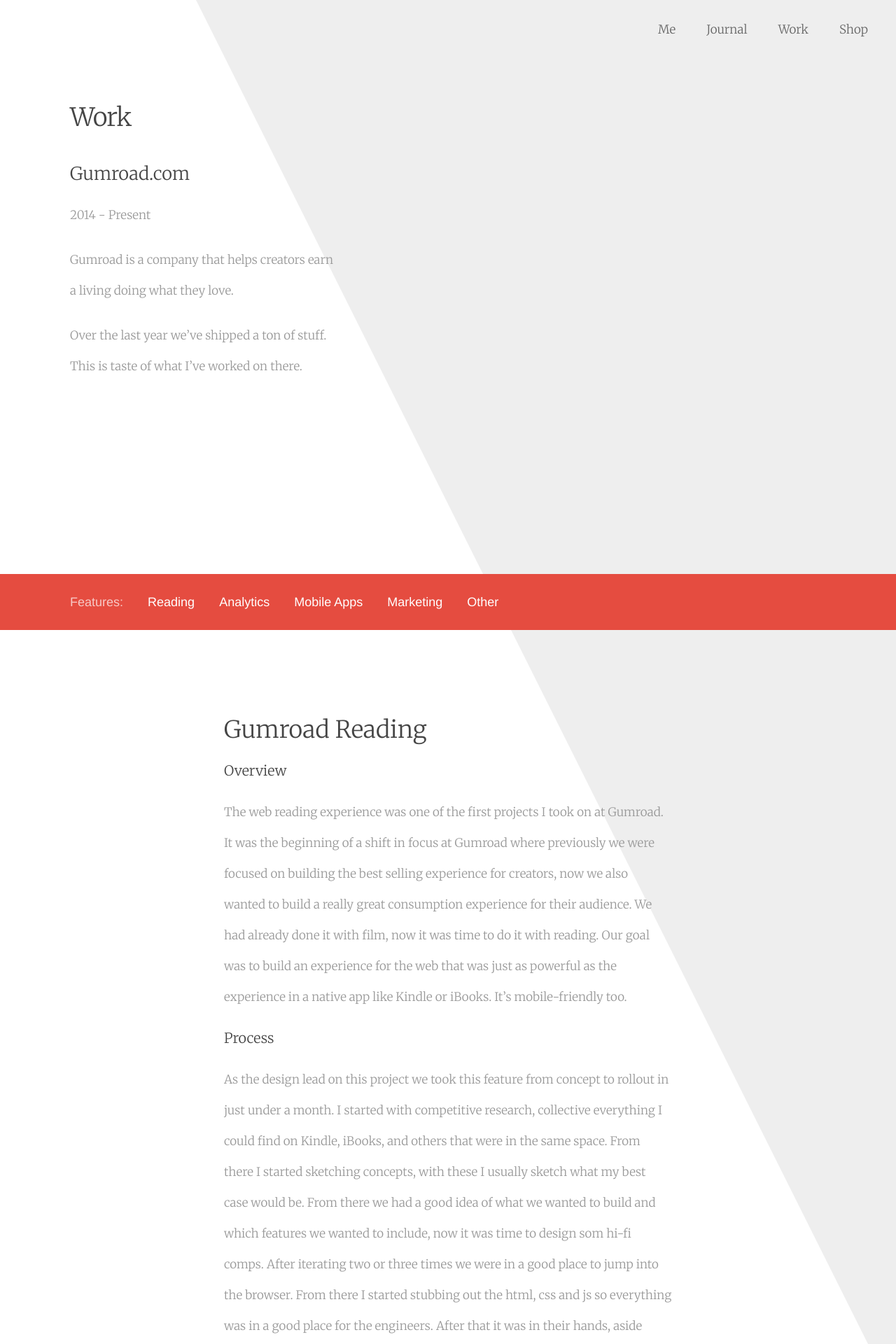
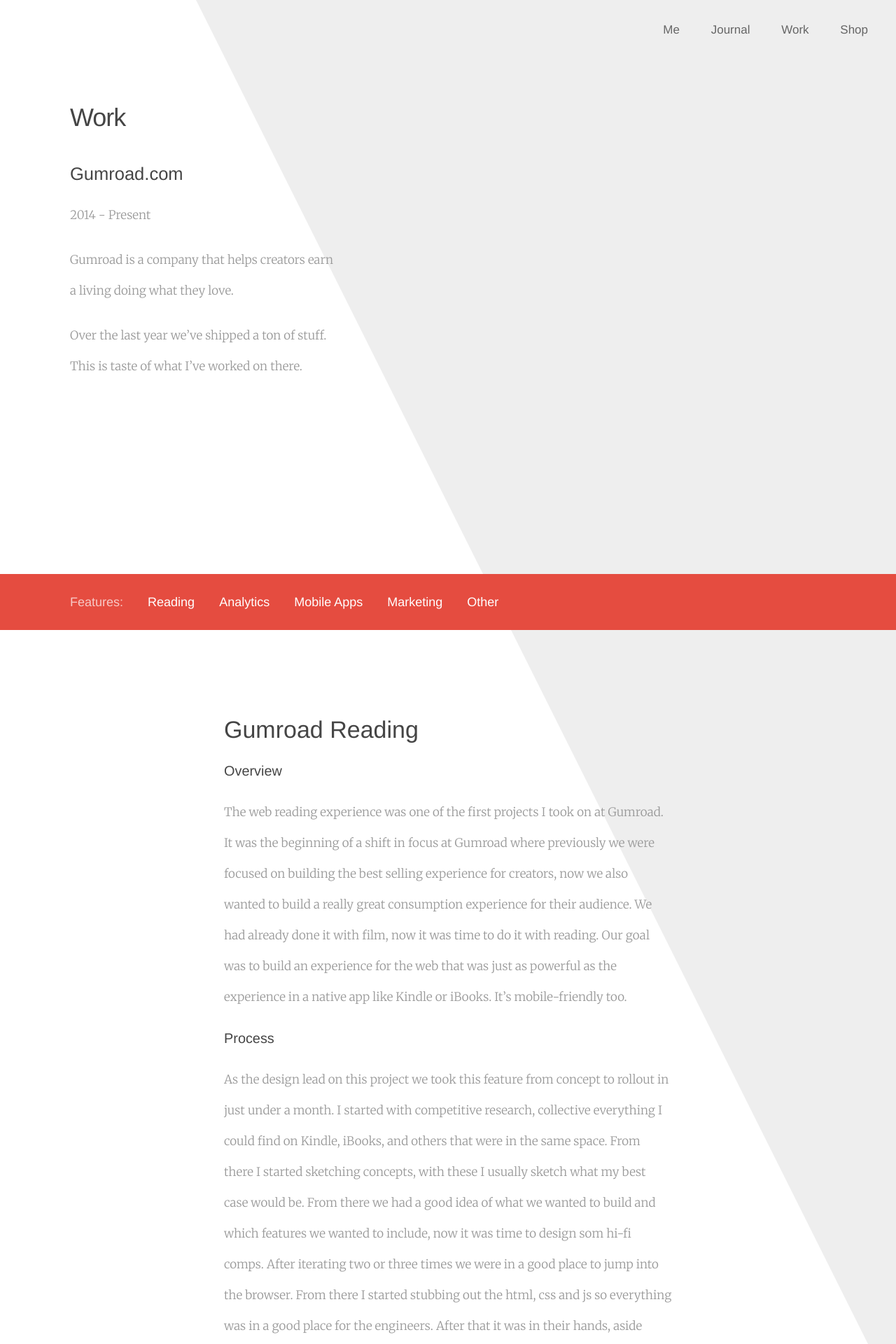
Before and after one commit to aaronrelph/aaronrelph.github.io, a Jekyll site: the page built from gumroad.html, in a window 1280 px wide. Shown: the top 1920 px of the page at 70% size. Built offline with Jekyll 4.4.1, drawn with Linux system fonts in a browser that asks for light colours; nearby versions of some CDN libraries.

Commit message:
Clean up

```diff
--- a/_sass/_base.scss
+++ b/_sass/_base.scss
@@ -100,7 +100,8 @@
  * Headings
  */
 h1, h2, h3, h4, h5, h6 {
-    font-weight: 300;
+    font-family: "SF UI Text", "Helvetica Neue", "Helvetica", sans-serif;
+    font-weight: 500;
     color: $header-color;
 }
 
--- a/_sass/_layout.scss
+++ b/_sass/_layout.scss
@@ -46,6 +46,7 @@
   text-align: center;
   border-bottom: 1px solid #ddd;
   padding-bottom: 30px;
+  font-family: "SF UI Text", "Helvetica Neue", "Helvetica", sans-serif;
 
   @include tablet {
     float: right;
@@ -134,13 +135,12 @@
 .logo {
   width: 0;
   height: 0;
-  border-top: 1000px solid #EFEFE9;
+  border-top: 1000px solid $grey-color-lighter;
   border-left: 1000px solid transparent;
   position: absolute;
   right: 0;
   z-index: -1;
 
-  &.gumroad   { border-top: 1000px solid $gumroad-color; }
   &.fantex   { border-top: 1000px solid $fantex-color; }
   &.gifweather   { border-top: 1000px solid $gifweather-color; }
   &.airbear   { border-top: 1000px solid #eee; }
@@ -149,8 +149,6 @@
 }
 
 .brand-logo {
-  width: 80px;
-  height: 80px;
   position: absolute;
   right: 60px;
   top: 145px;
@@ -158,24 +156,23 @@
   display: none;
 
   @include tablet {
-    width: 200px;
-    height: 200px;
     position: absolute;
     right: 100px;
     top: 170px;
     animation-delay: 1.3s;
-    display: block;
+    display: none;
   }
 
   @include desktop {
-    width: 270px;
-    height: 270px;
+    max-width: 270px;
     position: absolute;
     right: 170px;
     top: 170px;
     animation-delay: 1.3s;
     display: block;
   }
+
+  &.gumroad { max-width: 400px; top: 270px; }
 }
 
 
--- a/gumroad.html
+++ b/gumroad.html
@@ -5,8 +5,8 @@
 ---
 <div class="portfolio-main-container" id="top">
 
-  <div class="logo gumroad m-header portfolio_element portfolio_element--portfoliofadeinright"></div>
-  <img src="/images/work/gumroad/gumroad-logo.png" class="brand-logo m-header scene_element scene_element--fadeinup">
+  <div class="logo m-header portfolio_element portfolio_element--portfoliofadeinright"></div>
+  <img src="/images/work/gumroad/gumroad_logo.png" class="brand-logo gumroad m-header scene_element scene_element--fadeinup">
 
   <div class="home m-header scene_element scene_element--fadeinup">
 
```
Also changed, not shown: images/work/gumroad/gumroad-logo.png (deleted), images/work/gumroad/gumroad_logo.png (added), 5 other files.
